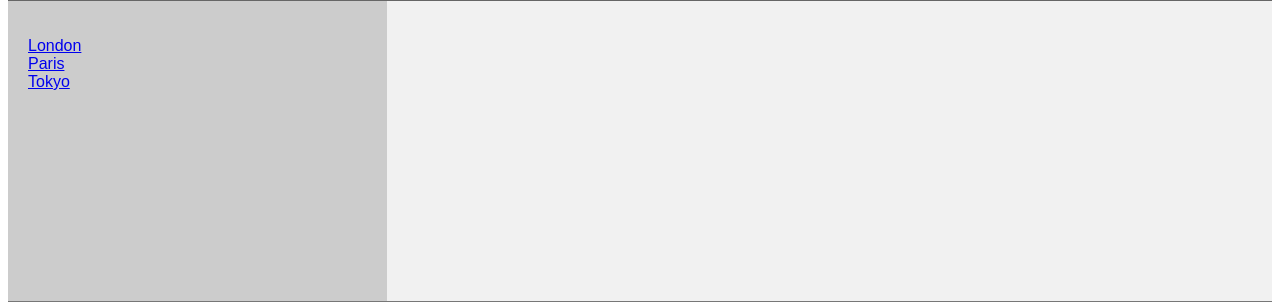
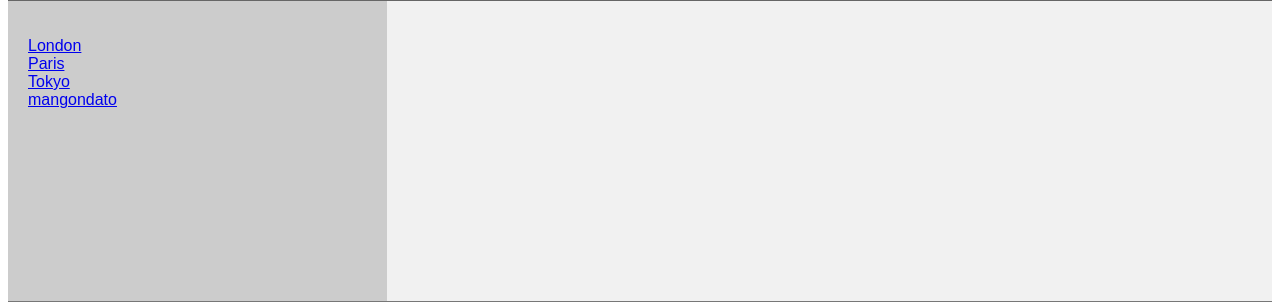
Before and after one commit to JeremiahSimo/BAM285, a PHP site: page /home_page.php in a window 1280 px wide. Shown: the part 343-645 px from the top of the page. Run offline with PHP 8.4, Linux system fonts and the light colour scheme.

Commit message:
this is my file

```diff
--- a/home_page.php
+++ b/home_page.php
@@ -87,6 +87,7 @@ footer {
       <li><a href="home_page.php?page=london">London</a></li>
       <li><a href="home_page.php?page=paris">Paris</a></li>
       <li><a href="home_page.php?page=tokyo">Tokyo</a></li>
+      <li><a href="home_page.php?page=mangondato">mangondato</a></li>
     </ul>
   </nav>
 
@@ -109,6 +110,10 @@ footer {
                             include 'tokyo.php';
                             break;
 
+                            case 'mangondato':
+                              include 'mangondato.php';
+                              break;
+
             }
 
         }
--- /dev/null
+++ b/modules/mangondato.php
@@ -0,0 +1,4 @@
+<h1> Zhedrick Mangondato <h1>
+
+<p> 3rd year BSIT <P>
+   <p> PHINMA COC </P>
```
